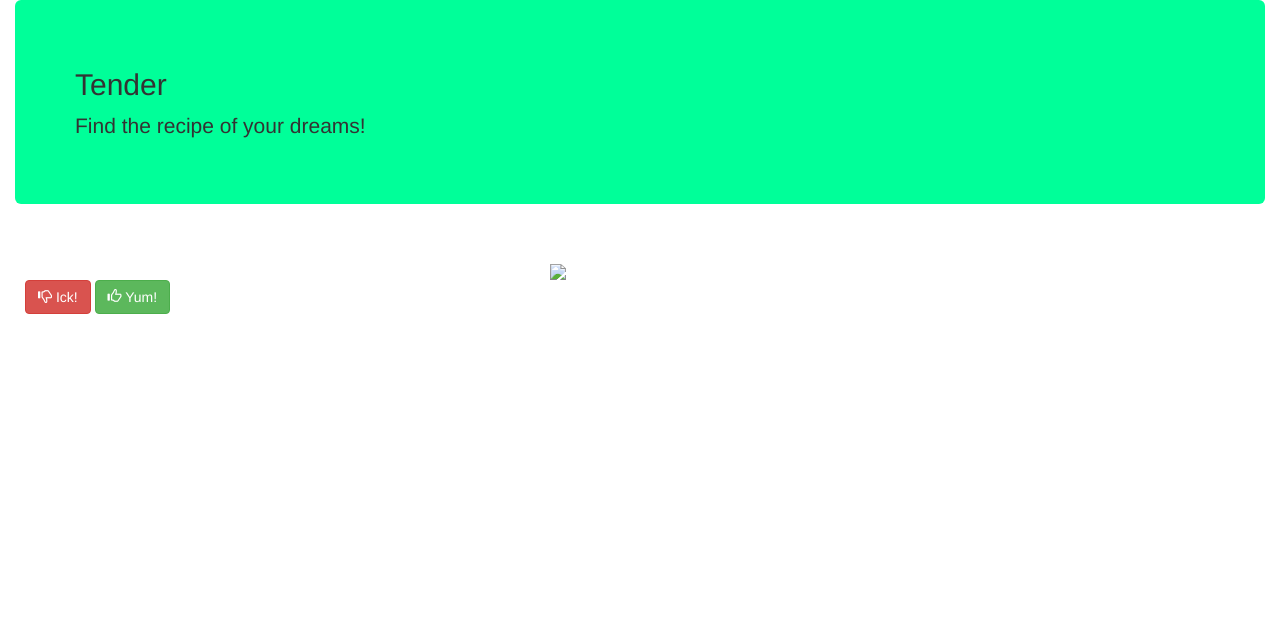
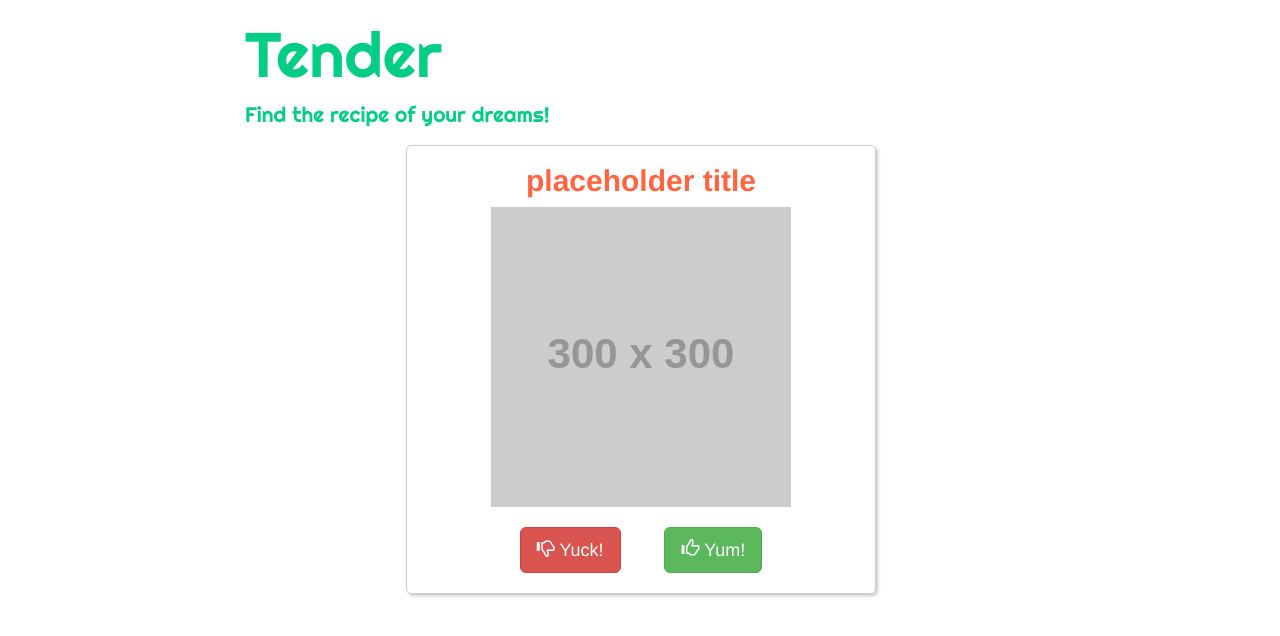
Before and after one commit to LauraMcG/tender, a PHP site: page /swipe.html in a window 1280 px wide. Shown: the top 636 px of the page. Run offline with PHP 8.4, Linux system fonts and the light colour scheme; grey boxes labelled with a size stand in for pictures from a placeholder-image service; some libraries are stand-ins or nearby versions.

Commit message:
added styles upon styles

```diff
--- a/assets/app.js
+++ b/assets/app.js
@@ -1,4 +1,4 @@
-// GLOBAL VERIABLES //
+// GLOBAL VRIABLES //
 
 var recipeCount;
 var cuisine;
@@ -275,14 +275,19 @@ $(document).ready(function () {
 			servings = recipe.servings;
 			console.log(name + ' ' + image + ' ' + price + ' ' + servings);
 
+		//new code for adding the thumbnail divs
 			var compare = $('<div></div>');
+			compare.addClass('col-sm-3');
+			var compareThumb= $('<div></div>');
+			compareThumb.addClass('thumbnail');
 
-			compare.addClass('col-sm-3 comparison');
-			compare.html('<img src="' + image + '">'); //recipe image
-			compare.append('<h3>' + name + '</h3>'); //recipe title
-			compare.append('<p>$' + price + ' per serving</p>');
-			compare.append('<p> Number of servings: ' + servings + '</p>');
 
+			compareThumb.html('<img src="' + image + '">'); //recipe image
+			compareThumb.append('<h3>' + name + '</h3>'); //recipe title
+			compareThumb.append('<p>$' + price + ' per serving</p>');
+			compareThumb.append('<p> Number of servings: ' + servings + '</p>');
+
+			compare.append(compareThumb);
 
 			$('#recipe-comparisons').append(compare);
 		}
--- a/assets/style.css
+++ b/assets/style.css
@@ -1,23 +1,63 @@
-<<<<<<< HEAD
+
 .container {
 	width: 940px;
 }
 
 .jumbotron{
-	background-color:  #00ff99;
+	background-color: white;
+	color: #04CE86;
+	margin: 0px;
+	padding: 0px;
+	font-family: 'Righteous', cursive;
+}
+
+/*INDEX PAGE*/
+.survey {
+	margin-top: 20px;
+}
+
+
+/*SPECIFC TO SWIPE PAGE*/
+
+#current-recipe {
+	padding-top: 8px;
+	border-radius: 5px;
+	box-shadow: 2px 2px 3px #ccc;
+}
+
+#recipeName,
+.thumbnail h3  {
+	margin-top: 10px;
+	font-weight: bolder;
+	color: #FF6441;
 }
 
 #recipeImg {
-	width: 200px;
+	width: 300px;
 }
 
-#current-recipe {
-	margin: 10px;
-	display: inline-block;
-	/*margin: auto;*/
-
+.btn {
+	margin: 20px;
 }
 
 
-.comparison img {
-	width: 200px;
+#current-recipe,
+.comparison {
+	border-width: 1px;
+	border-color: #ccc;
+	border-style: solid;
+	margin: 1px;
+}
+
+/*SPECIFIC TO COMPARISON PAGE*/
+
+.thumbnail {
+	padding: 10px;
+	box-shadow: 1px 1px 3px #ccc;
+	color: #666;
+}
+
+
+/*.thumbnail img {
+	width: 95%;
+}*/
--- a/swipe.html
+++ b/swipe.html
@@ -17,6 +17,9 @@
 <link rel="stylesheet" type="text/css" href="https://maxcdn.bootstrapcdn.com/bootstrap/3.3.7/css/bootstrap.min.css">
 <!-- Link to css -->
 <link rel="stylesheet" type="text/css" href="assets/style.css">
+<!-- linking fonts from Google -->
+<link href="https://fonts.googleapis.com/css?family=Righteous" rel="stylesheet">
+
 
 <!-- Link to JQuery -->
 <script src="https://ajax.aspnetcdn.com/ajax/jQuery/jquery-3.1.1.min.js"></script>
@@ -31,33 +34,36 @@
 
 <body>
 	<!-- page header - should be the same for all pages -->
-<div class="container-fluid">
-	<header class="jumbotron">
-		<h2> Tender </h2>
+<div class="container">
+	<div class="jumbotron">
+		<h1> Tender </h1>
 		<p> Find the recipe of your dreams! </p>
-	</header>
+	</div>
 
 	<div class="row">
 
 		<!-- onclick="recipeNo()" -->
-
-			<div id="current-recipe" class="col-sm-12">
+			<div class="col-sm-3"></div>
+			<div id="current-recipe" class="col-sm-6">
 				<!-- this space will contain recipe image and name called through API -->
 				<!-- placeholder image / name -->
-				<h3 id="recipeName" class="text-center"></h3>
+				<div class="swipe-title"><h2 id="recipeName" class="text-center">placeholder title</h2></div>
 
-				<div class="center-block to-compare">
 
-					<img src="#" id="recipeImg" class="img-responsive center-block">
+				<div class="to-compare">
 
-					<div class="center-block">
-							<button class="btn btn-danger no"><span class="glyphicon glyphicon-thumbs-down"></span> Ick!</button>
-							<button class="btn btn-success yes"><span class="glyphicon glyphicon-thumbs-up"></span> Yum!</button>
+					<img src="http://placehold.it/300x300" id="recipeImg" class="img-responsive center-block">
+
+					<div class="select-buttons text-center">
+							<button class="btn btn-lg btn-danger no"><span class="glyphicon glyphicon-thumbs-down"></span> Yuck!</button>
+							<button class="btn btn-lg btn-success yes"><span class="glyphicon glyphicon-thumbs-up"></span> Yum!</button>
 					</div>
+
 
 
 				</div>
 			</div>
+			<div class="col-sm-3"></div>
 
 
 	<!-- /row -->
```
Also changed, not shown: comparison.html (+28 -7 lines), index.html (+13 -8 lines), recipe.html (+7 -4 lines).
